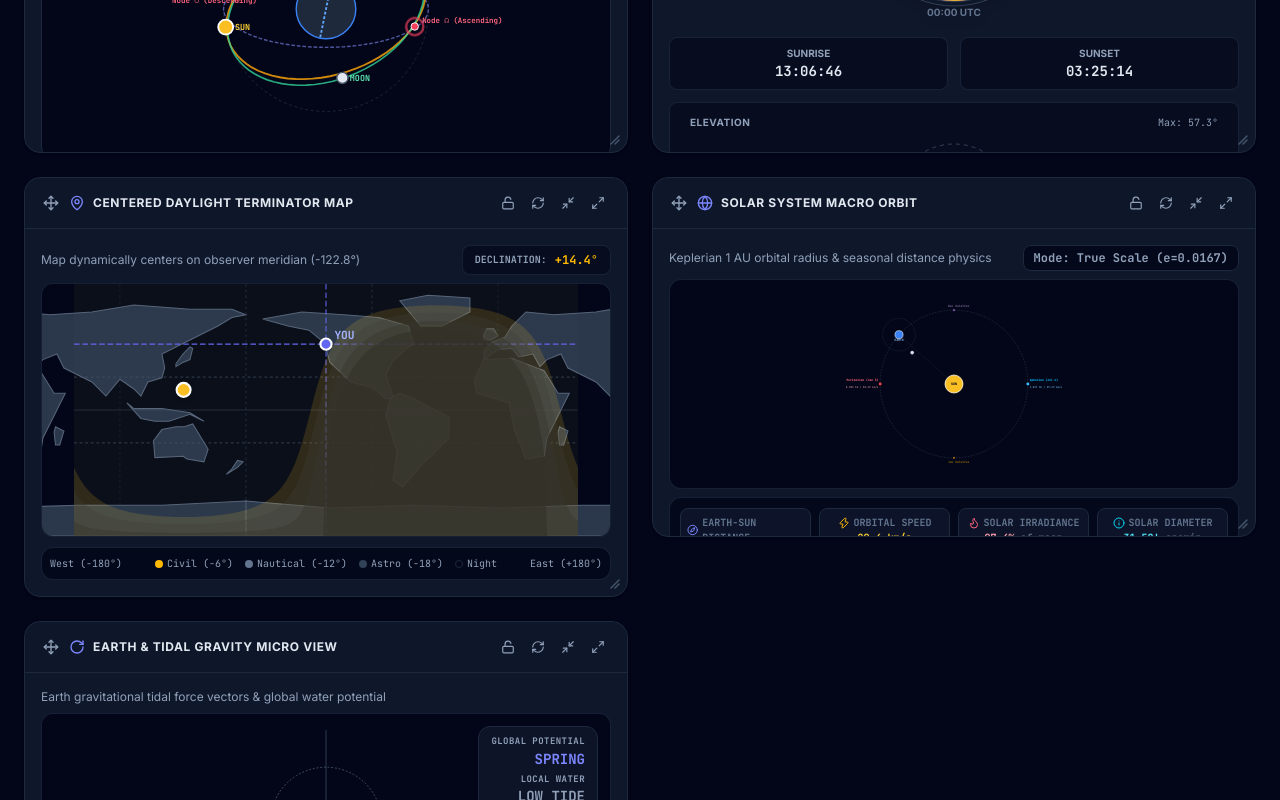
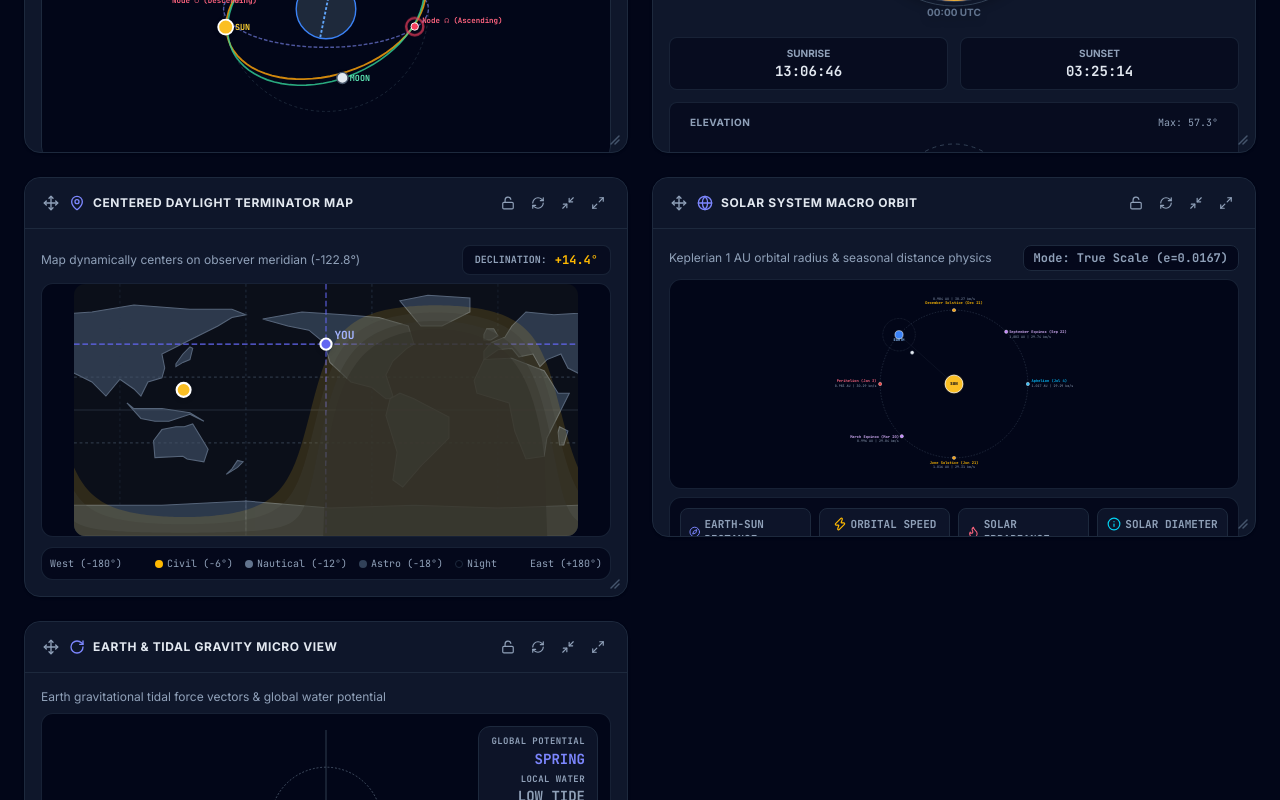
Before and after one commit to konr-khan/cosmic-engine-v2, a React (Vite) app: page / in a window 1280 px wide. Shown: the part 1887-2687 px from the top of the page. Built offline with nearby package versions, Linux system fonts and the light colour scheme.

Commit message:
fix(ui): clean up text display, macro orbit hover nodes, nodal plane alignment, and terminator map clipping

```diff
--- a/src/components/widgets/CelestialSphereView.jsx
+++ b/src/components/widgets/CelestialSphereView.jsx
@@ -199,7 +199,7 @@ export const CelestialSphereView = ({
       {/* Top Inline Controls & Mode Switcher */}
       <div className="flex flex-col sm:flex-row justify-between items-start sm:items-center gap-2 mb-2">
         <p className="text-xs text-slate-400">
-          Spatial geometry of Earth's axial tilt ($23.44^\circ$) &amp; Lunar inclination ($5.14^\circ$)
+          Spatial geometry of Earth's axial tilt (23.44°) &amp; Lunar inclination (5.14°)
         </p>
 
         {/* View Mode Selector Tabs */}
--- a/src/components/widgets/MacroOrbitView.jsx
+++ b/src/components/widgets/MacroOrbitView.jsx
@@ -2,8 +2,120 @@ import React, { useState } from 'react';
 import { Sparkles, Zap, Flame, Compass, Info } from 'lucide-react';
 import { CONFIG, calculateEarthOrbitalPhysics, getJulianDate } from '../../utils/cosmicMath';
 
+const MILESTONES = [
+  {
+    id: 'perihelion',
+    label: 'Perihelion',
+    date: 'Jan 3',
+    rawX: -200,
+    rawY: 0,
+    color: '#ef4444',
+    textColor: 'text-rose-400',
+    fillColor: 'fill-rose-400',
+    distanceAU: 0.983,
+    distanceKm: 147098070,
+    speedKms: 30.29,
+    description: "Earth's closest approach to the Sun. Orbital velocity peaks according to Kepler's 2nd Law (Equal Areas in Equal Times).",
+    textAnchor: 'end',
+    textDx: -10,
+    textDy: -6,
+    subDy: 8
+  },
+  {
+    id: 'mar_equinox',
+    label: 'March Equinox',
+    date: 'Mar 20',
+    rawX: -141.42,
+    rawY: 141.42,
+    color: '#c084fc',
+    textColor: 'text-purple-300',
+    fillColor: 'fill-purple-300',
+    distanceAU: 0.996,
+    distanceKm: 149000000,
+    speedKms: 29.84,
+    description: "Vernal Equinox. Sun crosses the celestial equator northbound; day and night are approximately equal (12h) worldwide.",
+    textAnchor: 'end',
+    textDx: -8,
+    textDy: 4,
+    subDy: 16
+  },
+  {
+    id: 'jun_solstice',
+    label: 'June Solstice',
+    date: 'Jun 21',
+    rawX: 0,
+    rawY: 200,
+    color: '#f59e0b',
+    textColor: 'text-amber-400',
+    fillColor: 'fill-amber-400',
+    distanceAU: 1.016,
+    distanceKm: 152000000,
+    speedKms: 29.31,
+    description: "Northern Summer Solstice. Earth's Northern Hemisphere reaches maximum axial tilt (+23.44°) toward the Sun; longest daylight in the North.",
+    textAnchor: 'middle',
+    textDx: 0,
+    textDy: 16,
+    subDy: 28
+  },
+  {
+    id: 'aphelion',
+    label: 'Aphelion',
+    date: 'Jul 4',
+    rawX: 200,
+    rawY: 0,
+    color: '#38bdf8',
+    textColor: 'text-sky-400',
+    fillColor: 'fill-sky-400',
+    distanceAU: 1.017,
+    distanceKm: 152097700,
+    speedKms: 29.29,
+    description: "Earth's furthest orbital point from the Sun. Orbital velocity reaches minimum speed according to Kepler's 2nd Law.",
+    textAnchor: 'start',
+    textDx: 10,
+    textDy: -6,
+    subDy: 8
+  },
+  {
+    id: 'sep_equinox',
+    label: 'September Equinox',
+    date: 'Sep 22',
+    rawX: 141.42,
+    rawY: -141.42,
+    color: '#c084fc',
+    textColor: 'text-purple-300',
+    fillColor: 'fill-purple-300',
+    distanceAU: 1.003,
+    distanceKm: 150050000,
+    speedKms: 29.74,
+    description: "Autumnal Equinox. Sun crosses the celestial equator southbound; day and night are approximately equal (12h) worldwide.",
+    textAnchor: 'start',
+    textDx: 8,
+    textDy: 4,
+    subDy: 16
+  },
+  {
+    id: 'dec_solstice',
+    label: 'December Solstice',
+    date: 'Dec 21',
+    rawX: 0,
+    rawY: -200,
+    color: '#f59e0b',
+    textColor: 'text-amber-400',
+    fillColor: 'fill-amber-400',
+    distanceAU: 0.984,
+    distanceKm: 147200000,
+    speedKms: 30.27,
+    description: "Northern Winter Solstice. Earth's Southern Hemisphere reaches maximum axial tilt toward the Sun; shortest daylight in the North.",
+    textAnchor: 'middle',
+    textDx: 0,
+    textDy: -16,
+    subDy: -28
+  }
+];
+
 export const MacroOrbitView = ({ positions, eclipse, solarData, currentDate = new Date() }) => {
   const [exaggerateEccentricity, setExaggerateEccentricity] = useState(false);
+  const [hoveredNode, setHoveredNode] = useState(null);
   const { earth = { x: 200, y: 0 }, moon = { x: 260, y: 0 } } = positions || {};
   const isEclipse = eclipse && eclipse.isEclipseActive;
 
@@ -16,9 +128,7 @@ export const MacroOrbitView = ({ positions, eclipse, solarData, currentDate = ne
     distanceKm = 149597870,
     orbitalSpeedKms = 29.78,
     solarIrradiancePercent = 100.0,
-    sunAngularDiameterArcmin = 32.0,
-    isPerihelion = false,
-    isAphelion = false
+    sunAngularDiameterArcmin = 32.0
   } = physics;
 
   // Compute visual Earth coordinates if exaggerated eccentricity (e = 0.25) is turned on
@@ -48,6 +158,8 @@ export const MacroOrbitView = ({ positions, eclipse, solarData, currentDate = ne
   const moonDy = moon.y - earth.y;
   const renderMoonX = renderEarthX + moonDx;
   const renderMoonY = renderEarthY + moonDy;
+
+  const bRatio = exaggerateEccentricity ? Math.sqrt(1 - 0.25 * 0.25) : 1;
 
   return (
     <div className="flex flex-col h-full w-full justify-between select-none">
@@ -81,7 +193,37 @@ export const MacroOrbitView = ({ positions, eclipse, solarData, currentDate = ne
       </div>
 
       {/* Main SVG Viewport */}
-      <div className="relative w-full flex-1 min-h-[210px] flex items-center justify-center p-2 bg-slate-950 rounded-xl border border-slate-800/80">
+      <div className="relative w-full flex-1 min-h-[210px] flex items-center justify-center p-2 bg-slate-950 rounded-xl border border-slate-800/80 overflow-hidden">
+
+        {/* Floating Milestone HUD Overlay */}
+        {hoveredNode && (
+          <div className="absolute top-3 left-3 right-3 sm:left-auto sm:right-3 sm:max-w-xs bg-slate-900/95 backdrop-blur-md p-2.5 rounded-xl border border-slate-700 shadow-2xl z-20 text-xs font-mono space-y-1 pointer-events-none transition-all animate-in fade-in duration-150">
+            <div className="flex justify-between items-center border-b border-slate-800 pb-1">
+              <div className="flex items-center gap-1.5 font-bold">
+                <span className="w-2.5 h-2.5 rounded-full inline-block" style={{ backgroundColor: hoveredNode.color }} />
+                <span className={hoveredNode.textColor}>{hoveredNode.label}</span>
+              </div>
+              <span className="text-[10px] text-slate-300 font-bold bg-slate-800 px-1.5 py-0.5 rounded">
+                {hoveredNode.date}
+              </span>
+            </div>
+            <div className="grid grid-cols-2 gap-2 text-[11px] pt-0.5">
+              <div>
+                <span className="text-slate-500">Dist: </span>
+                <strong className="text-indigo-300">{hoveredNode.distanceAU} AU</strong>
+                <span className="text-slate-500 text-[9px]"> ({(hoveredNode.distanceKm / 1e6).toFixed(1)}M km)</span>
+              </div>
+              <div>
+                <span className="text-slate-500">Speed: </span>
+                <strong className="text-amber-300">{hoveredNode.speedKms} km/s</strong>
+              </div>
+            </div>
+            <p className="text-[10px] text-slate-400 leading-tight pt-0.5">
+              {hoveredNode.description}
+            </p>
+          </div>
+        )}
+
         <svg viewBox="-260 -260 520 520" className="w-full h-full max-h-[290px]" preserveAspectRatio="xMidYMid meet">
           <defs>
             <radialGradient id="sunMacroGlow" cx="50%" cy="50%" r="50%">
@@ -108,7 +250,7 @@ export const MacroOrbitView = ({ positions, eclipse, solarData, currentDate = ne
               <ellipse cx="0" cy="0" rx="200" ry="193.6" fill="none" stroke="#6366f1" strokeWidth="1.5" strokeDasharray="4 4" />
               {/* Empty Focus F2 Indicator */}
               <circle cx={focus2X} cy="0" r="3" fill="#64748b" opacity="0.5" />
-              <text x={focus2X} y="-8" textAnchor="middle" className="text-[7px] font-mono fill-slate-500">Focus F₂</text>
+              <text x={focus2X} y="-8" textAnchor="middle" className="text-[9px] font-mono fill-slate-400">Focus F₂</text>
             </g>
           ) : (
             <circle cx="0" cy="0" r="200" fill="none" stroke="#334155" strokeWidth="1.5" strokeDasharray="4 4" />
@@ -117,94 +259,137 @@ export const MacroOrbitView = ({ positions, eclipse, solarData, currentDate = ne
           {/* Radial Line Sun -> Earth */}
           <line x1={renderSunX} y1={renderSunY} x2={renderEarthX} y2={renderEarthY} stroke="#475569" strokeWidth="1" opacity="0.4" />
 
-          {/* Perihelion & Aphelion Markers */}
-          <g>
-            {/* Perihelion (Jan ~3) - Leftmost point relative to Sun */}
-            <circle cx="-200" cy="0" r="4" fill="#ef4444" />
-            <text x="-205" y="-8" textAnchor="end" className="text-[8px] font-mono font-extrabold fill-rose-400">
-              Perihelion (Jan 3)
-            </text>
-            <text x="-205" y="12" textAnchor="end" className="text-[7px] font-mono fill-rose-300">
-              0.983 AU | 30.29 km/s
-            </text>
+          {/* 6 Interactive Milestone Nodes along Orbit */}
+          {MILESTONES.map((m) => {
+            const posX = m.rawX;
+            const posY = m.rawY * bRatio;
+            const isHovered = hoveredNode && hoveredNode.id === m.id;
 
-            {/* Aphelion (July ~4) - Rightmost point relative to Sun */}
-            <circle cx="200" cy="0" r="4" fill="#38bdf8" />
-            <text x="205" y="-8" textAnchor="start" className="text-[8px] font-mono font-extrabold fill-sky-400">
-              Aphelion (Jul 4)
-            </text>
-            <text x="205" y="12" textAnchor="start" className="text-[7px] font-mono fill-sky-300">
-              1.017 AU | 29.29 km/s
-            </text>
-          </g>
+            return (
+              <g
+                key={m.id}
+                className="cursor-pointer"
+                onPointerEnter={() => setHoveredNode(m)}
+                onPointerLeave={() => setHoveredNode(null)}
+              >
+                {/* Transparent Hit Area */}
+                <circle cx={posX} cy={posY} r="16" fill="transparent" />
 
-          {/* Solstice & Equinox Markers along Orbit */}
-          <g opacity="0.6">
-            <circle cx="0" cy="200" r="3" fill="#f59e0b" />
-            <text x="-16" y="215" className="text-[8px] font-mono font-bold fill-amber-400">Jun Solstice</text>
+                {/* Outer Glow Halo on Hover */}
+                {isHovered && (
+                  <circle cx={posX} cy={posY} r="10" fill={m.color} opacity="0.3" className="animate-ping" />
+                )}
 
-            <circle cx="0" cy="-200" r="3" fill="#c084fc" />
-            <text x="-16" y="-208" className="text-[8px] font-mono font-bold fill-purple-300">Dec Solstice</text>
-          </g>
+                {/* Node Marker Dot */}
+                <circle
+                  cx={posX}
+                  cy={posY}
+                  r={isHovered ? 6 : 4.5}
+                  fill={m.color}
+                  stroke="#ffffff"
+                  strokeWidth={isHovered ? 2 : 1}
+                  className="transition-all duration-150 drop-shadow"
+                />
+
+                {/* Label Text */}
+                <text
+                  x={posX + m.textDx}
+                  y={posY + m.textDy}
+                  textAnchor={m.textAnchor}
+                  className={`text-[10px] font-mono font-bold ${m.fillColor} select-none pointer-events-none`}
+                >
+                  {m.label} ({m.date})
+                </text>
+
+                {/* Subtext with Distance & Speed */}
+                <text
+                  x={posX + m.textDx}
+                  y={posY + m.subDy}
+                  textAnchor={m.textAnchor}
+                  className={`text-[9px] font-mono ${isHovered ? 'fill-white font-bold' : 'fill-slate-400'} select-none pointer-events-none`}
+                >
+                  {m.distanceAU} AU | {m.speedKms} km/s
+                </text>
+              </g>
+            );
+          })}
 
           {/* Sun Center */}
           <g transform={`translate(${renderSunX}, ${renderSunY})`}>
             <circle cx="0" cy="0" r="28" fill="url(#sunMacroGlow)" />
             <circle cx="0" cy="0" r="24" fill={CONFIG.THEME.SUN_FILL} stroke="#ffffff" strokeWidth="2" />
-            <text x="0" y="3" textAnchor="middle" className="text-[9px] font-black fill-slate-950 font-mono">
-              SUN {exaggerateEccentricity ? '(Focus F₁)' : ''}
+            <text x="0" y="4" textAnchor="middle" className="text-[11px] font-black fill-slate-950 font-mono select-none">
+              SUN {exaggerateEccentricity ? '(F₁)' : ''}
             </text>
           </g>
 
           {/* Earth and Moon System */}
-          <g transform={`translate(${renderEarthX}, ${renderEarthY})`}>
+          <g
+            transform={`translate(${renderEarthX}, ${renderEarthY})`}
+            className="cursor-pointer"
+            onPointerEnter={() => setHoveredNode({
+              id: 'earth_current',
+              label: 'Earth (Current Position)',
+              date: 'Live Ephemeris',
+              color: '#3b82f6',
+              textColor: 'text-blue-400',
+              fillColor: 'fill-blue-400',
+              distanceAU: distanceAU,
+              distanceKm: distanceKm,
+              speedKms: orbitalSpeedKms,
+              description: `Live Keplerian orbital position. Distance: ${distanceAU} AU (${(distanceKm / 1e6).toFixed(1)}M km), Orbital Speed: ${orbitalSpeedKms} km/s, Solar Irradiance: ${solarIrradiancePercent}% of mean.`
+            })}
+            onPointerLeave={() => setHoveredNode(null)}
+          >
             {/* Moon Orbit Ring */}
             <circle r="44" fill="none" stroke="#475569" strokeWidth="1" strokeDasharray="2 2" />
+            {/* Transparent Hit Area */}
+            <circle r="18" fill="transparent" />
             {/* Earth Body */}
             <circle r="11" fill="#3b82f6" stroke="#ffffff" strokeWidth="1.5" className="drop-shadow" />
-            <text x="0" y="17" textAnchor="middle" className="text-[8px] font-mono font-bold fill-blue-300">EARTH</text>
+            <text x="0" y="17" textAnchor="middle" className="text-[10px] font-mono font-bold fill-blue-300 select-none">EARTH</text>
           </g>
 
           {/* Moon Body */}
-          <circle cx={renderMoonX} cy={renderMoonY} r="5" fill="#e2e8f0" stroke="#334155" strokeWidth="1" className="drop-shadow" />
+          <circle cx={renderMoonX} cy={renderMoonY} r="5" fill="#e2e8f0" stroke="#334155" strokeWidth="1" className="drop-shadow pointer-events-none" />
         </svg>
       </div>
 
       {/* Dynamic Physics HUD Footer */}
-      <div className="mt-2 p-2.5 bg-slate-950/80 rounded-xl border border-slate-800/80 text-[10px] font-mono text-slate-300 grid grid-cols-2 sm:grid-cols-4 gap-2">
-        <div className="bg-slate-900/90 p-1.5 rounded-lg border border-slate-800 flex flex-col items-center">
-          <span className="text-slate-500 font-bold uppercase flex items-center gap-1">
-            <Compass className="w-3 h-3 text-indigo-400" /> Earth-Sun Distance
+      <div className="mt-2 p-2.5 bg-slate-950/80 rounded-xl border border-slate-800/80 text-xs font-mono text-slate-300 grid grid-cols-2 sm:grid-cols-4 gap-2">
+        <div className="bg-slate-900/90 p-2 rounded-lg border border-slate-800 flex flex-col items-center">
+          <span className="text-slate-400 text-[11px] font-bold uppercase flex items-center gap-1">
+            <Compass className="w-3.5 h-3.5 text-indigo-400" /> Earth-Sun Distance
           </span>
-          <span className="font-bold text-indigo-300">
-            {distanceAU} AU <span className="text-slate-500">({(distanceKm / 1e6).toFixed(1)}M km)</span>
+          <span className="font-bold text-indigo-300 text-xs mt-0.5">
+            {distanceAU} AU <span className="text-slate-400 text-[10px]">({(distanceKm / 1e6).toFixed(1)}M km)</span>
           </span>
         </div>
 
-        <div className="bg-slate-900/90 p-1.5 rounded-lg border border-slate-800 flex flex-col items-center">
-          <span className="text-slate-500 font-bold uppercase flex items-center gap-1">
-            <Zap className="w-3 h-3 text-amber-400" /> Orbital Speed
+        <div className="bg-slate-900/90 p-2 rounded-lg border border-slate-800 flex flex-col items-center">
+          <span className="text-slate-400 text-[11px] font-bold uppercase flex items-center gap-1">
+            <Zap className="w-3.5 h-3.5 text-amber-400" /> Orbital Speed
           </span>
-          <span className="font-bold text-amber-300">
+          <span className="font-bold text-amber-300 text-xs mt-0.5">
             {orbitalSpeedKms} km/s
           </span>
         </div>
 
-        <div className="bg-slate-900/90 p-1.5 rounded-lg border border-slate-800 flex flex-col items-center">
-          <span className="text-slate-500 font-bold uppercase flex items-center gap-1">
-            <Flame className="w-3 h-3 text-rose-400" /> Solar Irradiance
+        <div className="bg-slate-900/90 p-2 rounded-lg border border-slate-800 flex flex-col items-center">
+          <span className="text-slate-400 text-[11px] font-bold uppercase flex items-center gap-1">
+            <Flame className="w-3.5 h-3.5 text-rose-400" /> Solar Irradiance
           </span>
-          <span className="font-bold text-rose-300">
-            {solarIrradiancePercent}% <span className="text-slate-500">of mean</span>
+          <span className="font-bold text-rose-300 text-xs mt-0.5">
+            {solarIrradiancePercent}% <span className="text-slate-400 text-[10px]">of mean</span>
           </span>
         </div>
 
-        <div className="bg-slate-900/90 p-1.5 rounded-lg border border-slate-800 flex flex-col items-center">
-          <span className="text-slate-500 font-bold uppercase flex items-center gap-1">
-            <Info className="w-3 h-3 text-cyan-400" /> Solar Diameter
+        <div className="bg-slate-900/90 p-2 rounded-lg border border-slate-800 flex flex-col items-center">
+          <span className="text-slate-400 text-[11px] font-bold uppercase flex items-center gap-1">
+            <Info className="w-3.5 h-3.5 text-cyan-400" /> Solar Diameter
           </span>
-          <span className="font-bold text-cyan-300">
-            {sunAngularDiameterArcmin}' <span className="text-slate-500">arcmin</span>
+          <span className="font-bold text-cyan-300 text-xs mt-0.5">
+            {sunAngularDiameterArcmin}' <span className="text-slate-400 text-[10px]">arcmin</span>
           </span>
         </div>
       </div>
--- a/src/components/widgets/TerminatorMap.jsx
+++ b/src/components/widgets/TerminatorMap.jsx
@@ -136,6 +136,13 @@ export const TerminatorMap = ({ solarData, latitude = 47.06, longitude = -122.81
       {/* Map SVG Container */}
       <div className="relative w-full flex-1 bg-slate-950 rounded-xl overflow-hidden border border-slate-800/80 min-h-[220px]">
         <svg viewBox="0 0 360 180" className="w-full h-full block" preserveAspectRatio="xMidYMid meet">
+          <defs>
+            <clipPath id="terminatorBounds">
+              <rect x="0" y="0" width="360" height="180" rx="8" />
+            </clipPath>
+          </defs>
+
+          <g clipPath="url(#terminatorBounds)">
             {/* Ocean Base */}
             <rect width="360" height="180" fill="#0b0f19" />
 
@@ -178,6 +185,7 @@ export const TerminatorMap = ({ solarData, latitude = 47.06, longitude = -122.81
             {/* User Observer Position Marker */}
             <circle cx={180} cy={userCy} r="4" fill="#6366f1" stroke="white" strokeWidth="1.5" className="drop-shadow" />
             <text x={186} y={userCy - 4} className="text-[8px] fill-indigo-300 font-bold font-mono">YOU</text>
+          </g>
         </svg>
       </div>
 
```
Also changed, not shown: src/components/widgets/eclipse/NodalPlaneVisualizer.jsx (+14 -4 lines). Lines whose indentation alone changed are shown as unchanged.
